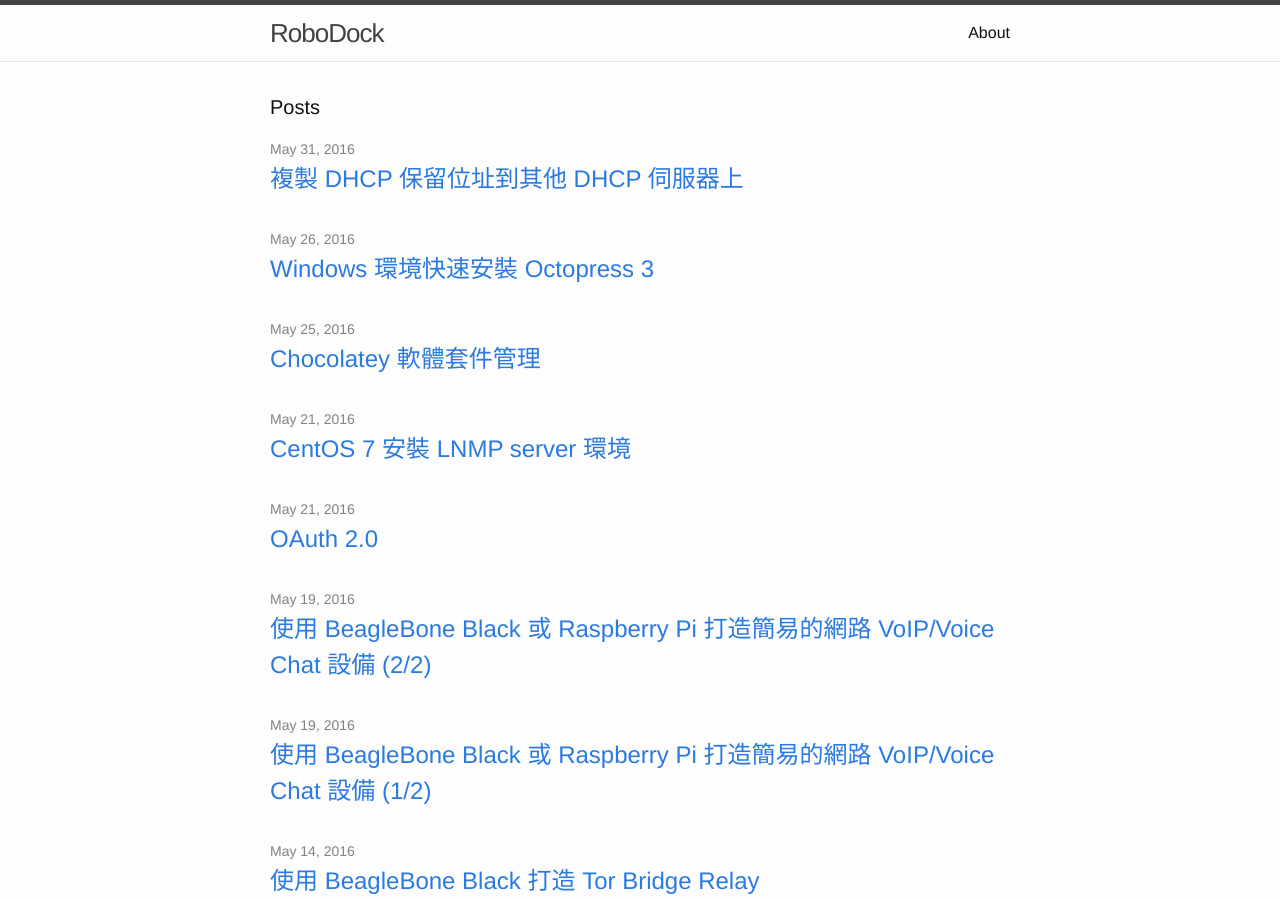
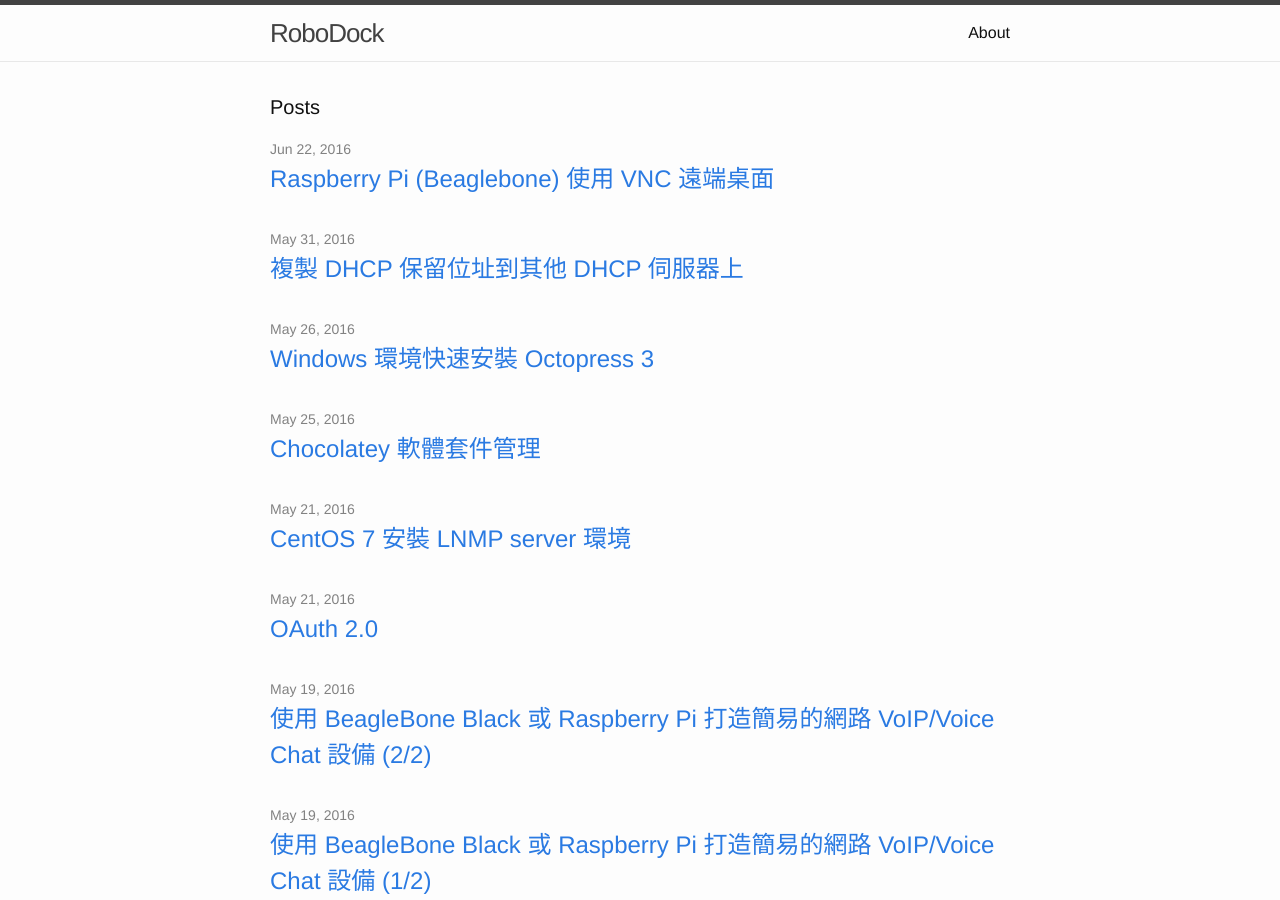
Before and after one commit to robodock/robodock.github.io, a Jekyll site: the page built from index.html, in a window 1280 px wide and 900 px high. Built offline with Jekyll 4.4.1, drawn with Linux system fonts in a browser that asks for light colours; some of the changed lines change nothing that is shown.

Commit message:
20160622 09:22

```diff
--- /dev/null
+++ b/_posts/2016-06-22-raspberry-pi-beaglebone-x11vnc.markdown
@@ -0,0 +1,44 @@
+---
+layout: post
+title: "Raspberry Pi (Beaglebone) 使用 VNC 遠端桌面"
+date: 2016-06-22T08:26:27+08:00
+---
+
+## Raspberry Pi / BeagleBone 安裝 VNC
+
+在 Windows 系統上安裝 VNC server，可讓遠端使用者連線到目前電腦操作者的桌面，進行遠端操作，然而在 Linux 世界中，圖形桌面系統是多人多工的，如果你在套件庫中尋找 `vncserver` 套件來安裝，結果可能與您預期的不太一樣。建立遠端連線後，得到卻是一個全新的可登入桌面環境，而不是操作中的螢幕畫面。
+
+那有沒有辦法連線至操作中的 Linux 桌面環境螢幕畫面呢? 這就要靠 **`x11VNC`** 套件來達成了。
+
+## x11vnc
+
+安裝方式(以 Raspbian/jessie 系統為例):
+
+	$ sudo apt-get install x11vnc
+
+如果需要建立 vnc 連線密碼，可使用 `storepasswd` 參數，依照指示輸入密碼:
+
+	$ x11vnc -storepasswd
+
+會產生一個預設路徑存放於 `.vnc/passwd` 的加密文字檔。
+
+簡單執行 `x11vnc` 即可啟動，常用設定如下：
+
+	$ x11vnc -usepw  	//使用 .vnc/passwd 作為連線密碼
+
+	$ x11vnc -nopw       //不要使用密碼
+
+	$ x11vnc -bg         //在背景執行，但當遠端連線結束後亦會結束服務。
+	$ x11vnc -bg -forever //在背景執行，但會持續執行等候連線。
+
+	$ x11vnc -display :0    //指定要連線至 :0 螢幕(如果你只有一個 x-windows 顯示器，:0 就是你正在用的螢幕畫面)
+
+可執行 `x11vnc --help` 可查看所有可用設定參數。
+
+通常我們會想要系統啟動後便自動執行  vnc  服務，首先設定好開機自動登入圖形介面，然後編輯登入使用者家目錄下的  `.config/lxession/LXDE-pi/autostart`，新增一行：
+
+	@x11vnc -bg -nevershared -forever -ultrafilexfer -nopw -display :0
+
+其中的 `-ultrafilexfer` 參數用來支援 ultraVNC viewer 的檔案傳輸功能，如果你用的是 tightVNC，則改為 `-tightfilexfer`。
+
+這樣子在啟動使用者桌面環境(LXDE)時，便會自動執行 x11vnc。
```
Also changed, not shown: _config.yml (line endings or trailing spaces).
